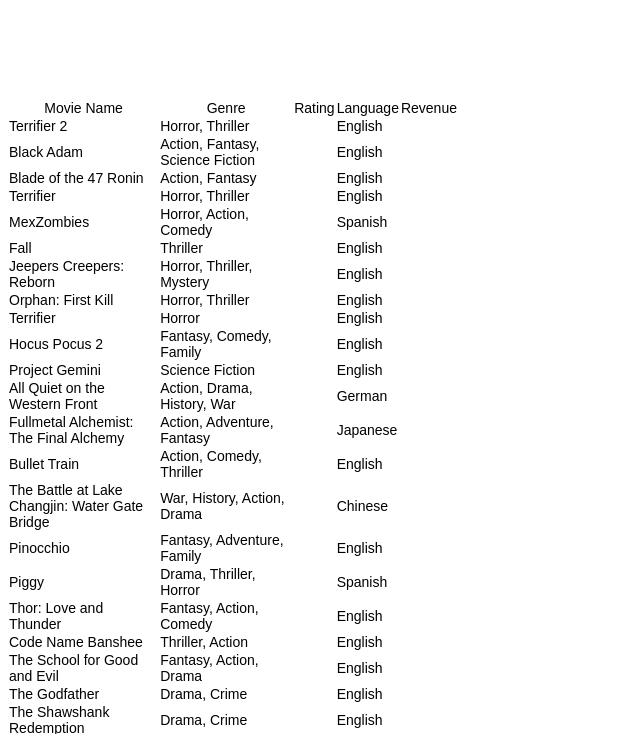
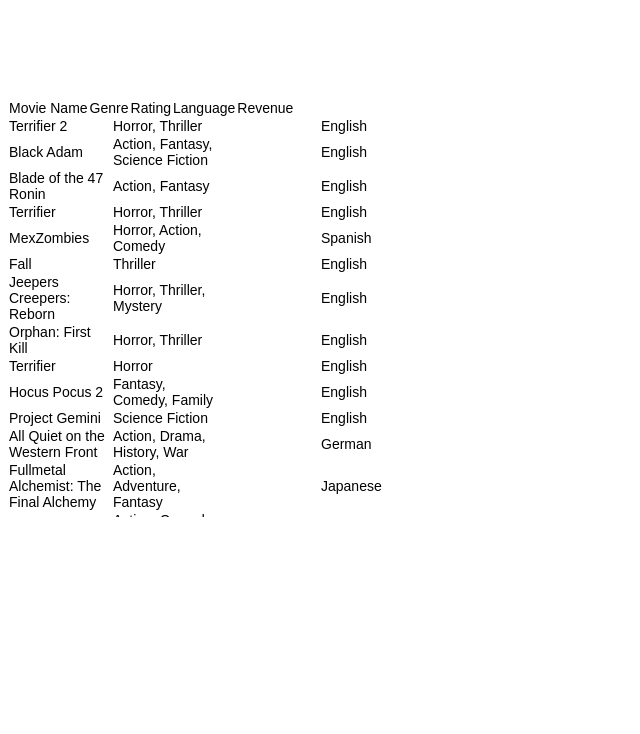
Before and after one commit to ethramos22/dataviscourse-pr-moviemadness, a website: page main/index.html in a window 1280 px wide. Shown: the part 61-795 px from the top of the page, without its empty margins (0-640 px from the left). Drawn offline with nearby package versions, Linux system fonts and the light colour scheme.

Commit message:
Table is populating text

```diff
--- a/main/css/movieTable.css
+++ b/main/css/movieTable.css
@@ -6,4 +6,30 @@
 th {
     font-weight: normal;
     text-align: center;
+    min-width: auto;
 }
+
+td {
+    min-width: 102px;
+    text-align: left;
+}
+
+thead tr {
+    display: block;
+}
+
+tbody {
+    display:block;
+    overflow:auto;
+    height:400px;
+    width:100%;
+
+}
+
+/* tbody, thead {
+    display: block;
+}
+
+tbody {
+    overflow: scroll;
+} */
--- a/main/index.html
+++ b/main/index.html
@@ -21,7 +21,8 @@
     <div id="content-container">
         <div id="chart-filter"></div>
         <div id="top-content">
-            <table id="movie-list">
+            <div id="movie-list">
+                <table>
                     <thead>
                     <tr id="columnHeaders">
                         <th>Movie Name</th>
@@ -34,6 +35,7 @@
                     <tbody id="movie-list-body">
                     </tbody>
                 </table>
+            </div>
             <svg id="movie-detail-card"></svg>
             <svg id="overview-chart">
                 <g id="x-axis"></g>
```
Lines whose indentation alone changed are shown as unchanged.
